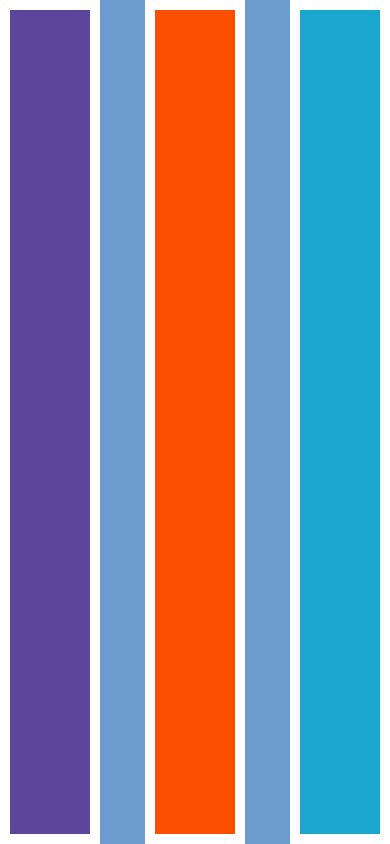
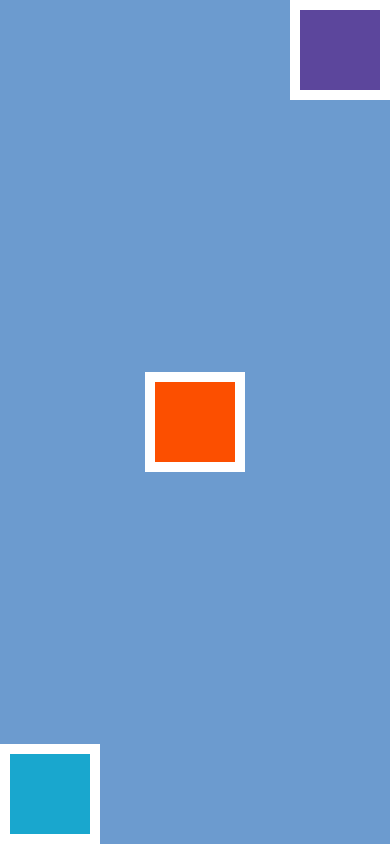
Before and after one commit to maximopeoficiales/counter-app-react-native-fh, a React Native app: screen / in a window 390 px wide. Built offline with nearby package versions, Linux system fonts and the light colour scheme.

Commit message:
diseño 6 terminado video 80

```diff
--- a/src/screens/TareaScreen.tsx
+++ b/src/screens/TareaScreen.tsx
@@ -15,24 +15,28 @@ export const TareaScreen = ({ }: MyProps) => {
 const styles = StyleSheet.create({
   container: {
     flex: 1,
-    flexDirection: "row",
     justifyContent: 'space-between',
     backgroundColor: "#6C9BCF",
   },
   boxPurple: {
     width: 100,
+    height: 100,
     borderWidth: 10,
     borderColor: "white",
     backgroundColor: "#5C469C",
+    alignSelf: "flex-end",
   },
   boxOrange: {
     width: 100,
+    height: 100,
     borderWidth: 10,
     borderColor: "white",
     backgroundColor: "#FC4F00",
+    alignSelf: "center",
   },
   boxBlue: {
     width: 100,
+    height: 100,
     borderWidth: 10,
     borderColor: "white",
     backgroundColor: "#19A7CE",
```
